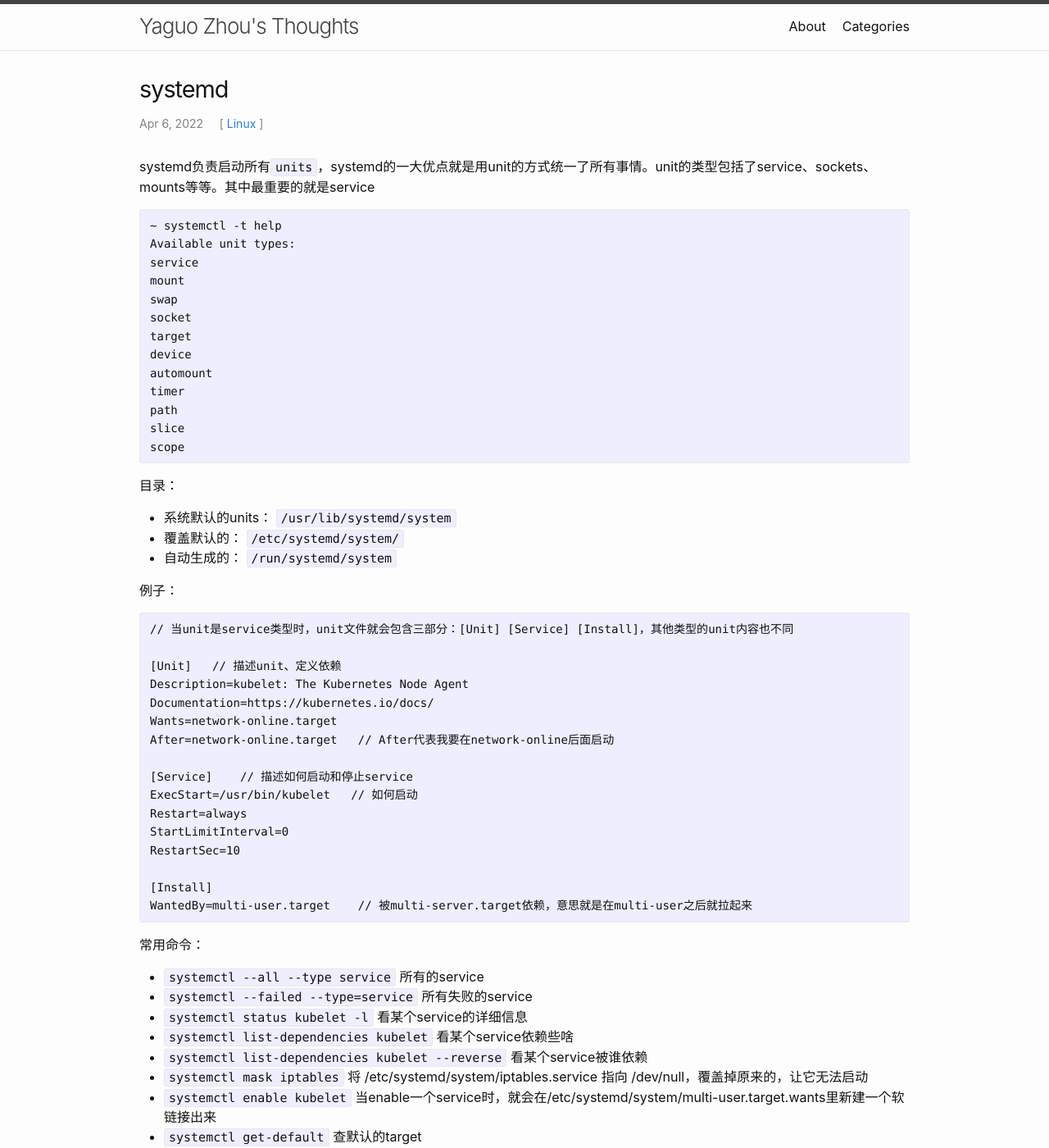
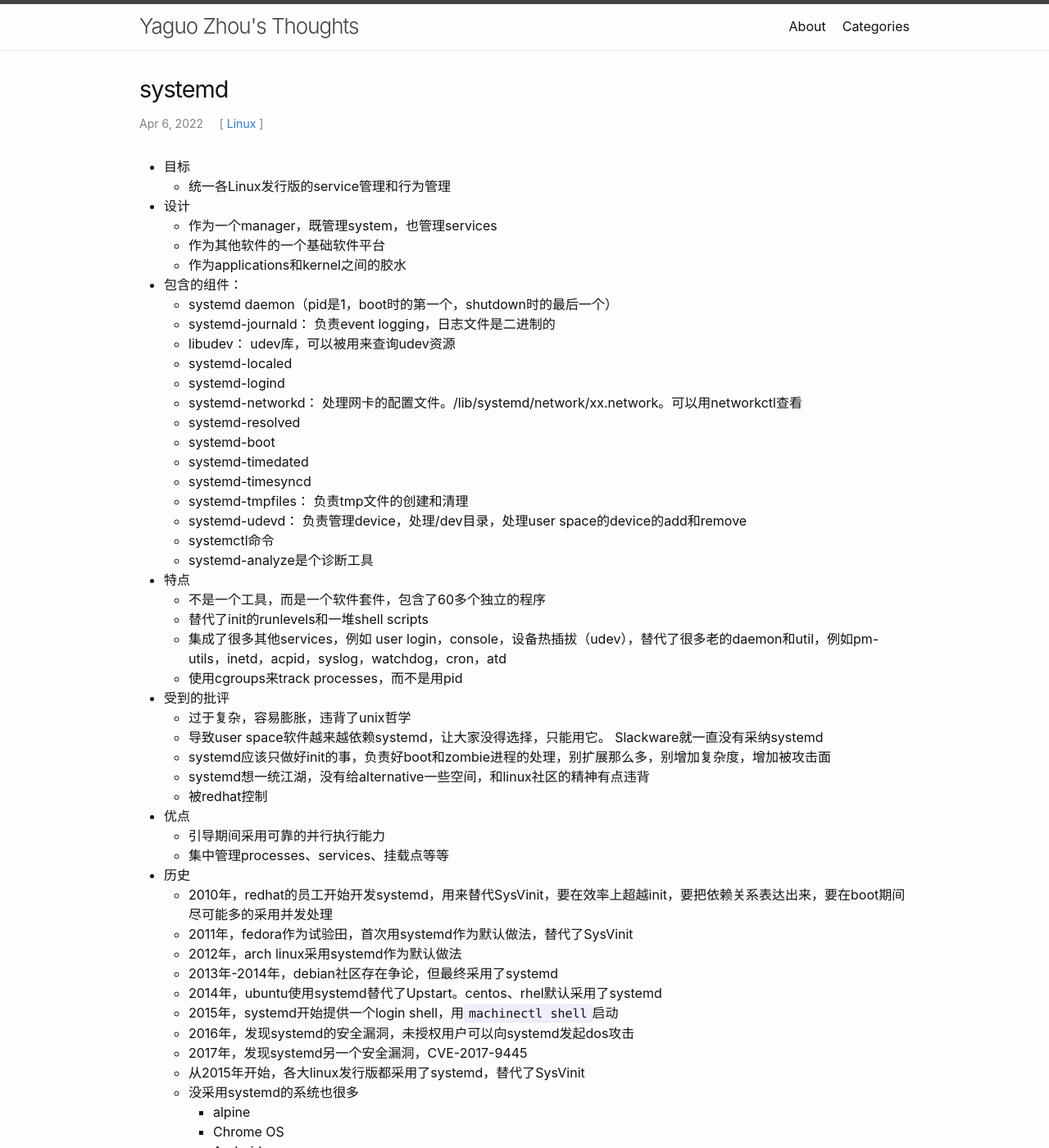
Before and after one commit to yaguozhou/yaguozhou.github.io, a Jekyll site: the page built from _posts/2022-04-06-systemd.md, in a window 1280 px wide and 1400 px high. Shown: the whole window at 82% size. Built offline with Jekyll 4.4.1, drawn with Linux system fonts in a browser that asks for light colours; some of the changed text lies outside the part shown.

Commit message:
modify systemd

````diff
--- a/_posts/2022-04-06-systemd.md
+++ b/_posts/2022-04-06-systemd.md
@@ -5,8 +5,90 @@ date:   2022-04-06
 categories: Linux
 ---
 
+- 目标
+  - 统一各Linux发行版的service管理和行为管理
+- 设计
+  - 作为一个manager，既管理system，也管理services
+  - 作为其他软件的一个基础软件平台
+  - 作为applications和kernel之间的胶水
+- 包含的组件：
+  - systemd daemon（pid是1，boot时的第一个，shutdown时的最后一个）
+  - systemd-journald： 负责event logging，日志文件是二进制的
+  - libudev： udev库，可以被用来查询udev资源
+  - systemd-localed
+  - systemd-logind
+  - systemd-networkd： 处理网卡的配置文件。/lib/systemd/network/xx.network。可以用networkctl查看
+  - systemd-resolved
+  - systemd-boot
+  - systemd-timedated
+  - systemd-timesyncd
+  - systemd-tmpfiles： 负责tmp文件的创建和清理
+  - systemd-udevd： 负责管理device，处理/dev目录，处理user space的device的add和remove
+  - systemctl命令
+  - systemd-analyze是个诊断工具
+- 特点
+  - 不是一个工具，而是一个软件套件，包含了60多个独立的程序
+  - 替代了init的runlevels和一堆shell scripts
+  - 集成了很多其他services，例如 user login，console，设备热插拔（udev），替代了很多老的daemon和util，例如pm-utils，inetd，acpid，syslog，watchdog，cron，atd
+  - 使用cgroups来track processes，而不是用pid
+- 受到的批评
+  - 过于复杂，容易膨胀，违背了unix哲学
+  - 导致user space软件越来越依赖systemd，让大家没得选择，只能用它。 Slackware就一直没有采纳systemd
+  - systemd应该只做好init的事，负责好boot和zombie进程的处理，别扩展那么多，别增加复杂度，增加被攻击面
+  - systemd想一统江湖，没有给alternative一些空间，和linux社区的精神有点违背
+  - 被redhat控制
+- 优点
+  - 引导期间采用可靠的并行执行能力
+  - 集中管理processes、services、挂载点等等
+- 历史
+  - 2010年，redhat的员工开始开发systemd，用来替代SysVinit，要在效率上超越init，要把依赖关系表达出来，要在boot期间尽可能多的采用并发处理
+  - 2011年，fedora作为试验田，首次用systemd作为默认做法，替代了SysVinit
+  - 2012年，arch linux采用systemd作为默认做法
+  - 2013年-2014年，debian社区存在争论，但最终采用了systemd
+  - 2014年，ubuntu使用systemd替代了Upstart。centos、rhel默认采用了systemd
+  - 2015年，systemd开始提供一个login shell，用`machinectl shell`启动
+  - 2016年，发现systemd的安全漏洞，未授权用户可以向systemd发起dos攻击
+  - 2017年，发现systemd另一个安全漏洞，CVE-2017-9445
+  - 从2015年开始，各大linux发行版都采用了systemd，替代了SysVinit
+  - 没采用systemd的系统也很多
+    - alpine
+    - Chrome OS
+    - Android
+    - slackware
+    - openwrt
+  - 不幸的是，这个世界上使用人群最多的linux发行版都已采用
+    - 个人常用的
+      - arch
+      - manjaro
+      - mint
+    - redhat系
+      - centos
+      - fedora
+      - rhel
+    - debian系
+      - ubuntu
+      - debian
+    - suse系
+      - opensuse
+      - sles
+
 
 systemd负责启动所有`units`，systemd的一大优点就是用unit的方式统一了所有事情。unit的类型包括了service、sockets、mounts等等。其中最重要的就是service
+
+unit文件类型：
+
+- .service
+- .socket
+- .device (automatically initiated by systemd)
+- .mount
+- .automount
+- .swap
+- .target
+- .path
+- .timer (which can be used as a cron-like job scheduler)
+- .snapshot
+- .slice (used to group and manage processes and resources)
+- .scope (used to group worker processes, isn't intended to be configured via unit files)
 
 ```
 ~ systemctl -t help
````
